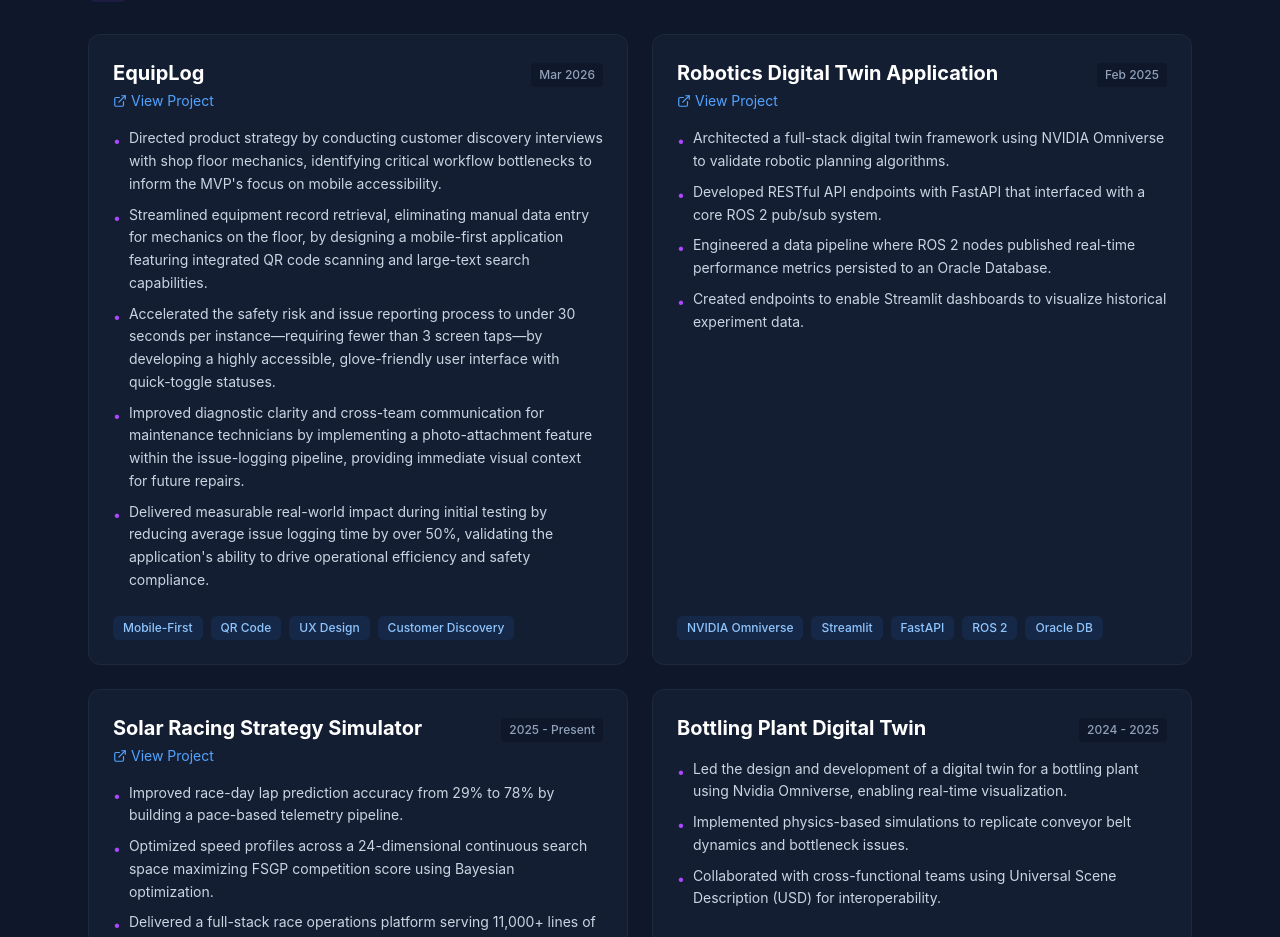
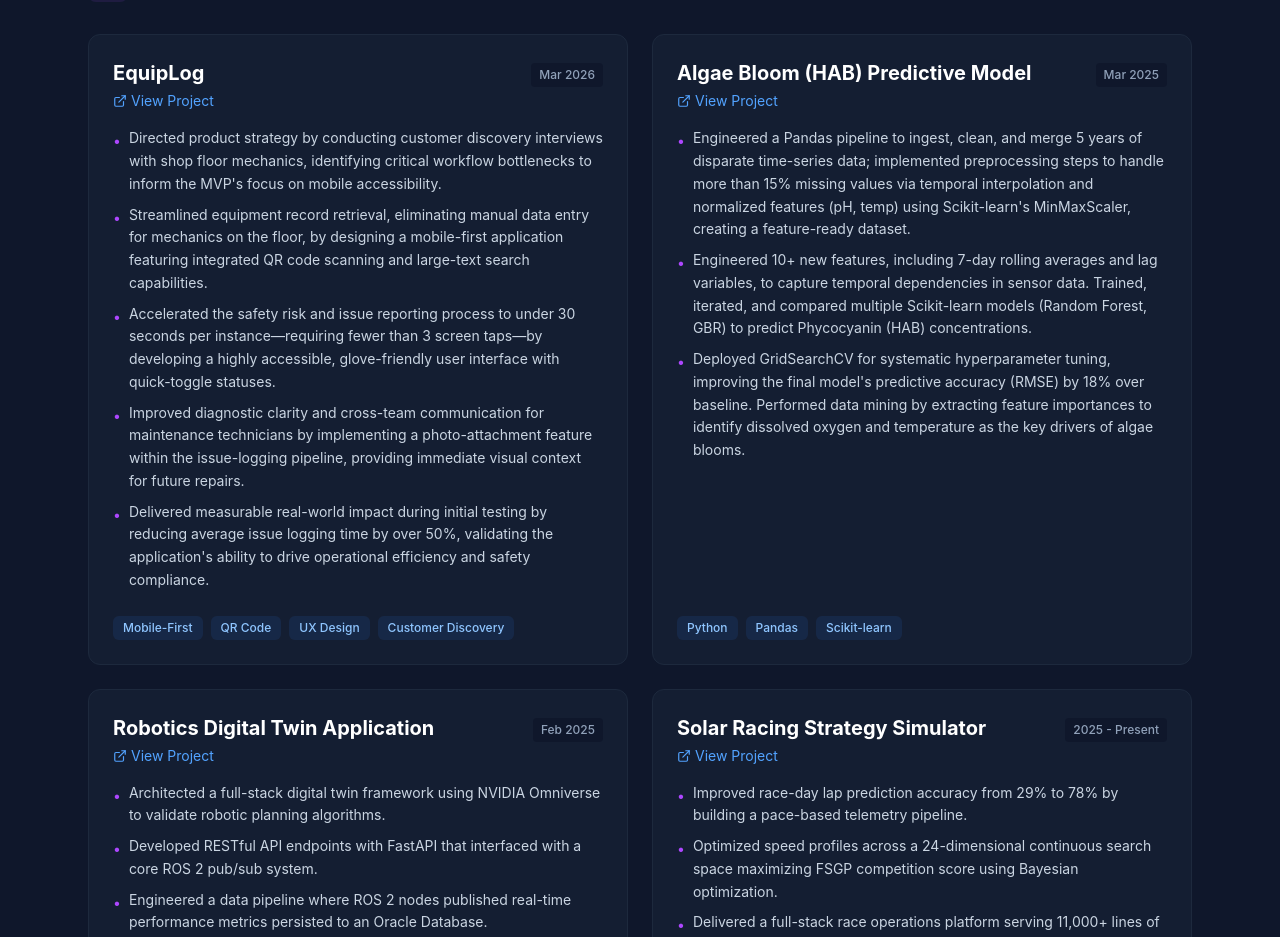
Before and after one commit to CURT1S03/Portfolio, a React (Vite) app: page / in a window 1280 px wide. Shown: the part 1209-2146 px from the top of the page. Built offline with nearby package versions, Linux system fonts and the light colour scheme.

Commit message:
Add Algae Bloom HAB Predictive Model project

```diff
--- a/src/App.jsx
+++ b/src/App.jsx
@@ -93,6 +93,18 @@ const portfolioData = {
         "Accelerated the safety risk and issue reporting process to under 30 seconds per instance—requiring fewer than 3 screen taps—by developing a highly accessible, glove-friendly user interface with quick-toggle statuses.",
         "Improved diagnostic clarity and cross-team communication for maintenance technicians by implementing a photo-attachment feature within the issue-logging pipeline, providing immediate visual context for future repairs.",
         "Delivered measurable real-world impact during initial testing by reducing average issue logging time by over 50%, validating the application's ability to drive operational efficiency and safety compliance."
+      ]
+    },
+    {
+      id: "proj-0b",
+      title: "Algae Bloom (HAB) Predictive Model",
+      date: "Mar 2025",
+      tags: ["Python", "Pandas", "Scikit-learn"],
+      link: "https://github.com/CURT1S03/Algae-ML",
+      bullets: [
+        "Engineered a Pandas pipeline to ingest, clean, and merge 5 years of disparate time-series data; implemented preprocessing steps to handle more than 15% missing values via temporal interpolation and normalized features (pH, temp) using Scikit-learn's MinMaxScaler, creating a feature-ready dataset.",
+        "Engineered 10+ new features, including 7-day rolling averages and lag variables, to capture temporal dependencies in sensor data. Trained, iterated, and compared multiple Scikit-learn models (Random Forest, GBR) to predict Phycocyanin (HAB) concentrations.",
+        "Deployed GridSearchCV for systematic hyperparameter tuning, improving the final model's predictive accuracy (RMSE) by 18% over baseline. Performed data mining by extracting feature importances to identify dissolved oxygen and temperature as the key drivers of algae blooms."
       ]
     },
     {
```
Also changed, not shown: RoboticsDigitwin.png (added).
